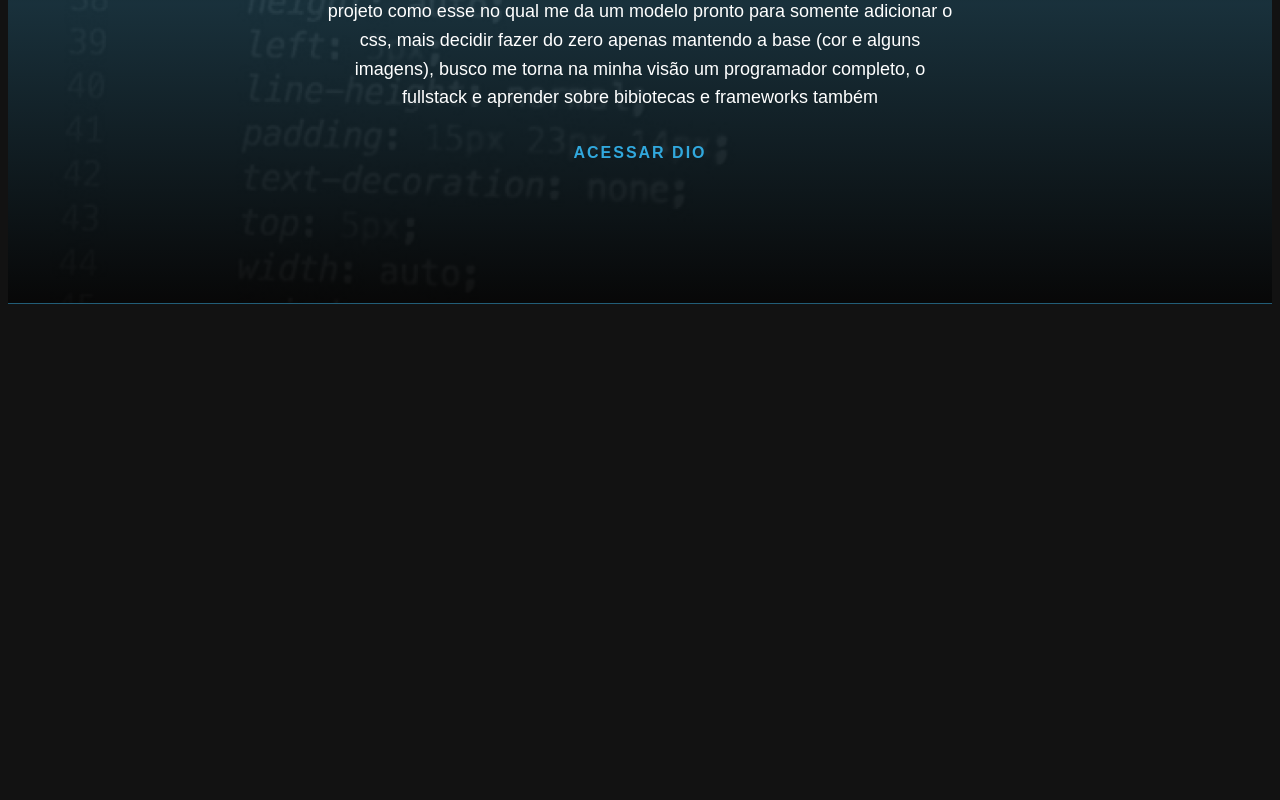
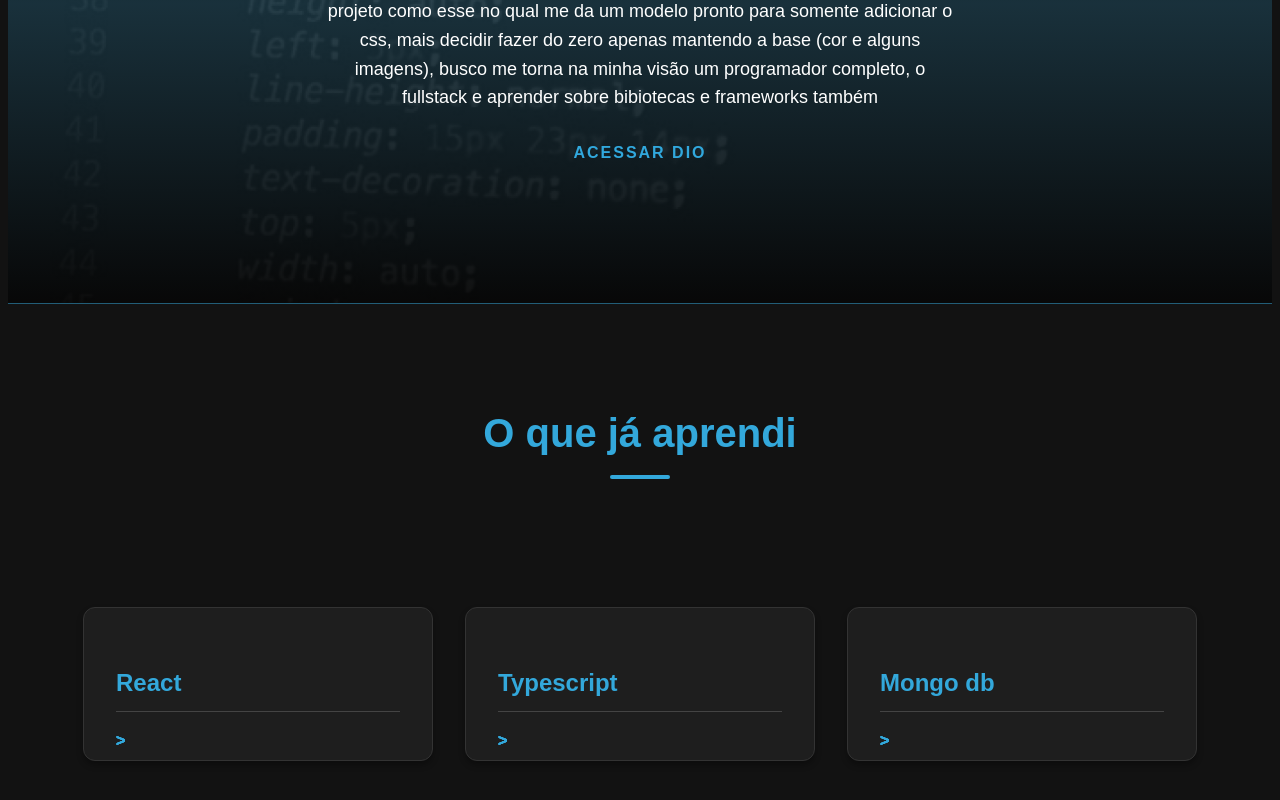
Before and after one commit to emilio-manoel/trilha-percoridas, a React (Vite) app: page / in a window 1280 px wide. Shown: the part 304-1104 px from the top of the page. Before the commit the page ends 800 px from the top, so only its background shows below. Built offline with nearby package versions, Linux system fonts and the light colour scheme.

Commit message:
interface inicial do main adicionada

```diff
--- a/src/components/main/Main.tsx
+++ b/src/components/main/Main.tsx
@@ -1,10 +1,42 @@
-import './main.css'
+import "./main.css";
 
 export default function Main() {
-
-    return(
+  return (
     <main>
-
+      <div className="container-principal">
+        <h2 id="o-que-ja-aprende-titulo">O que já aprendi</h2>
+        <p id="texto-dos-tipos-de-linguagem"></p>
+        <div className="card-trilha">
+          <h3>React</h3>
+          <ul>
+            <li></li>
+            <li></li>
+            <li></li>
+            <li></li>
+            <li></li>
+          </ul>
+        </div>
+        <div className="card-trilha">
+          <h3>Typescript</h3>
+          <ul>
+            <li></li>
+            <li></li>
+            <li></li>
+            <li></li>
+            <li></li>
+          </ul>
+        </div>
+        <div className="card-trilha">
+          <h3>Mongo db</h3>
+          <ul>
+           <li></li>
+           <li></li>
+           <li></li>
+           <li></li>
+           <li></li>
+          </ul>
+        </div>
+      </div>
     </main>
-    )
+  );
 }
--- a/src/components/main/main.css
+++ b/src/components/main/main.css
@@ -0,0 +1,88 @@
+main {
+  padding: 4rem 2rem;
+  max-width: 1200px;
+  margin: 0 auto;
+}
+
+.container-principal {
+  display: flex;
+  gap: 2rem;
+  padding-bottom: 22px;
+}
+
+.container-principal h2 {
+  font-size: 2.5rem;
+  color: var(--color-primary);
+  text-align: center;
+  margin-bottom: 2rem;
+  position: relative;
+}
+
+.container-principal h2::after {
+  content: "";
+  display: block;
+  width: 60px;
+  height: 4px;
+  background-color: var(--color-primary);
+  margin: 10px auto 0;
+  border-radius: 2px;
+}
+
+.container-principal {
+  display: flex;
+  flex-wrap: wrap;
+  justify-content: center;
+  gap: 2rem;
+}
+
+.container-principal > h2,
+.container-principal > p {
+  width: 100%;
+  text-align: center;
+}
+
+.card-trilha {
+  background-color: var(--color-card-bg);
+  padding: 2rem;
+  border-radius: 12px;
+  border: 1px solid #333;
+  width: 100%;
+  max-width: 350px; /* Card width */
+  transition:
+    transform 0.3s ease,
+    border-color 0.3s ease;
+  box-shadow: 0 4px 6px rgba(0, 0, 0, 0.3);
+}
+
+.card-trilha:hover {
+  transform: translateY(-10px);
+  border-color: var(--color-primary);
+}
+
+.card-trilha h3,
+#o-que-busco-aprender-titulo {
+  color: var(--color-primary);
+  font-size: 1.5rem;
+  margin-bottom: 1rem;
+  border-bottom: 1px solid #444;
+  padding-bottom: 0.5rem;
+}
+
+.card-trilha ul {
+  list-style-type: none;
+  padding: 0;
+}
+
+.card-trilha li {
+  margin-bottom: 0.8rem;
+  padding-left: 1.5rem;
+  position: relative;
+}
+
+.card-trilha li::before {
+  content: ">";
+  color: var(--color-primary);
+  position: absolute;
+  left: 0;
+  font-weight: bold;
+}
```
Also changed, not shown: src/components/header/Header.tsx (+9 -18 lines).
